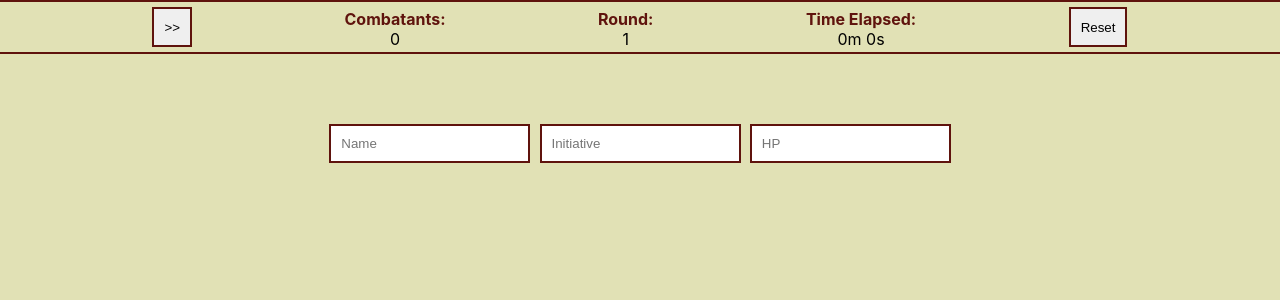
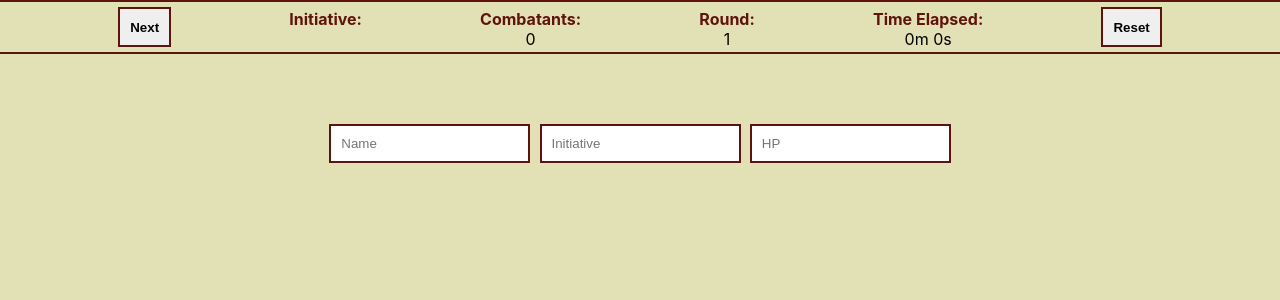
Before and after one commit to Paul-Ladyman/dnd-battle-tracker, a React (Create React App) app: page / in a window 1280 px wide. Shown: the top 300 px of the page. Built offline with nearby package versions, Linux system fonts and the light colour scheme.

Commit message:
Improved button consistency. Display initiative in battle bar. Response remove button.

```diff
--- a/src/App.css
+++ b/src/App.css
@@ -12,6 +12,13 @@
 
 body {
   background-color: #e1e1b5;
+}
+
+button {
+  cursor: pointer;
+  border: 2px solid #5f130d;
+  padding: 10px;
+  font-weight: bold;
 }
 
 .App {
@@ -30,12 +37,6 @@ body {
   padding: 5px;
 }
 
-.battle-toolbar--button {
-  cursor: pointer;
-  border: 2px solid #5f130d;
-  padding: 10px;
-}
-
 .battle-toolbar--stat {
   height: 50%;
   margin-top: 2px;
@@ -49,6 +50,7 @@ body {
 .battle-toolbar--stat-value {
   font-weight: normal;
   color: black;
+  text-transform: capitalize;
 }
 
 /* Creature toolbar */
@@ -69,12 +71,6 @@ body {
   .creature-toolbar {
     grid-template-columns: repeat(1, auto);
   }
-}
-
-.creature-toolbar--button {
-  border: 2px solid #5f130d;
-  padding: 10px;
-  cursor: pointer;
 }
 
 .creature-toolbar--input {
@@ -144,6 +140,10 @@ body {
   background-color: darkgrey;
 }
 
+.expand-creature-button {
+  padding: 5px;
+}
+
 .expanded-creature {
   width: 100%;
 }
@@ -163,10 +163,13 @@ body {
 }
 
 .expanded-creature--button {
-  border: 2px solid #5f130d;
-  padding: 10px;
   width: 12%;
-  cursor: pointer;
+}
+
+@media only screen and (max-width: 768px) {
+  .expanded-creature--button {
+    width: 100%;
+  }
 }
 
 .collapsed-creature {
@@ -228,9 +231,8 @@ body {
 
 .creature-note-list--button {
   margin-left: 10px;
-  border: 2px solid #5f130d;
   text-decoration: none;
-  cursor: pointer;
+  padding: 3px;
 }
 
 .creature-note-list--timer {
--- a/src/App.js
+++ b/src/App.js
@@ -46,6 +46,7 @@ class App extends Component {
     this.removeNoteFromCreature = this.removeNoteFromCreature.bind(this);
     this.findCreature = this.findCreature.bind(this);
     this.getSecondsElapsed = this.getSecondsElapsed.bind(this);
+    this.getInitiative = this.getInitiative.bind(this);
   }
 
   getSecondsElapsed() {
@@ -199,12 +200,19 @@ class App extends Component {
     this.setState({...this.state, creatures, creatureCount, creatureIdCount});
   }
 
+  getInitiative() {
+    return this.state.creatures.length > 0 ?
+      this.state.creatures[this.state.activeCreature].name :
+      '';
+  }
+
   render() {
     const secondsElapsed = this.getSecondsElapsed();
 
     return (
       <div className="App">
         <BattleToolbar
+          initiative={this.getInitiative()}
           round={this.state.round}
           secondsElapsed={secondsElapsed}
           combatants={this.state.creatureCount}
--- a/src/BattleToolbar.js
+++ b/src/BattleToolbar.js
@@ -1,10 +1,14 @@
 import React from 'react';
 import Timer from './Timer';
 
-function BattleToolbar({round, secondsElapsed, combatants, nextCreature, resetBattle}) {
+function BattleToolbar({initiative, round, secondsElapsed, combatants, nextCreature, resetBattle}) {
   return (
     <div className="battle-toolbar">
-      <button className="battle-toolbar--button" onClick={nextCreature}>>></button>
+      <button className="battle-toolbar--button" onClick={nextCreature}>Next</button>
+      <div className="battle-toolbar--stat">
+        Initiative:
+        <div className="battle-toolbar--stat-value">{initiative}</div>
+      </div>
       <div className="battle-toolbar--stat">
         Combatants:
         <div className="battle-toolbar--stat-value">{combatants}</div>
--- a/src/Creature.js
+++ b/src/Creature.js
@@ -47,7 +47,7 @@ class Creature extends Component {
             /> :
             <CollapsedCreature creature={creature} />
           }
-          {!active && <button onClick={buttonOnClick}>{buttonSign}</button>}
+          {!active && <button className="expand-creature-button" onClick={buttonOnClick}>{buttonSign}</button>}
         </div>
       </React.Fragment>
     );
```
